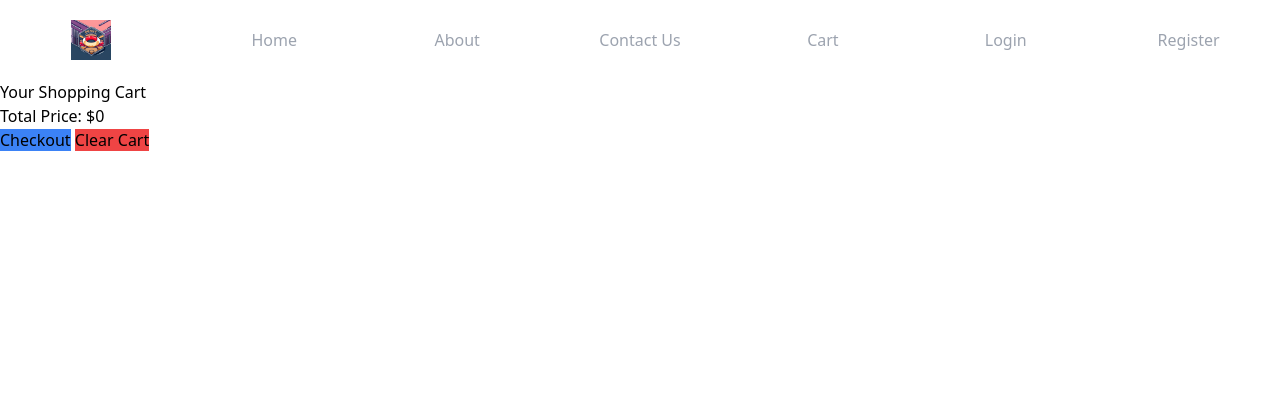
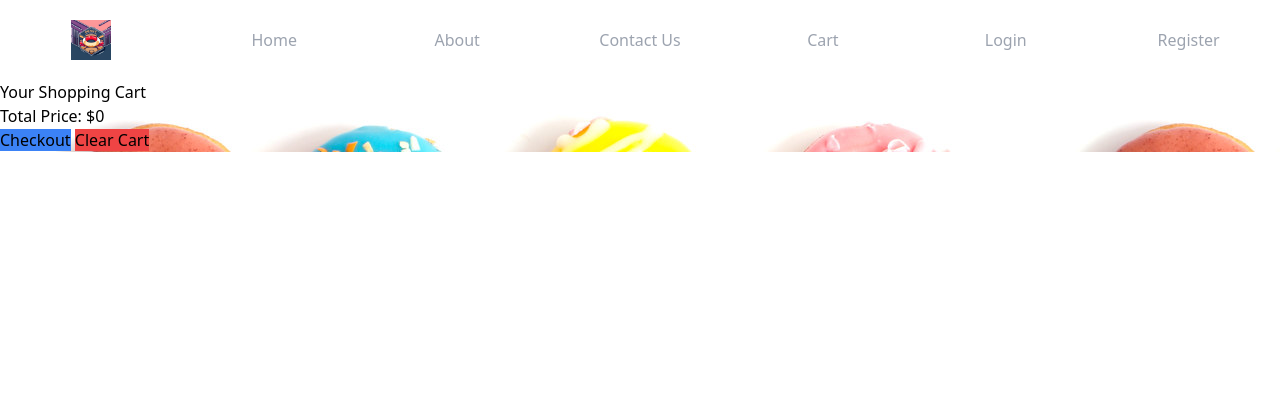
Before and after one commit to SakolB/DonutStoreSite, a Django app: page /cart/ in a window 1280 px wide. Shown: the top 420 px of the page. Run offline with Django 4.2, Linux system fonts and the light colour scheme; some libraries are stand-ins or nearby versions.

Commit message:
Added background picture to the site

```diff
--- a/static/css/style.css
+++ b/static/css/style.css
@@ -1,3 +1,4 @@
+
 * {
     box-sizing: border-box;
 }
@@ -42,3 +43,7 @@
     transform: rotate(90deg);
     transition: 0.5s;
 }
+
+.content {
+    background-image: url('../images/site_bg.png')
+}
```
Also changed, not shown: static/images/site_bg.png (added), 2 other files.
